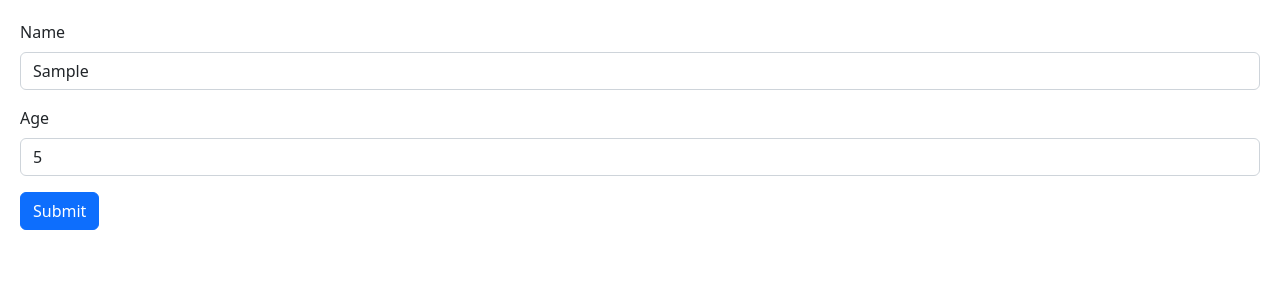
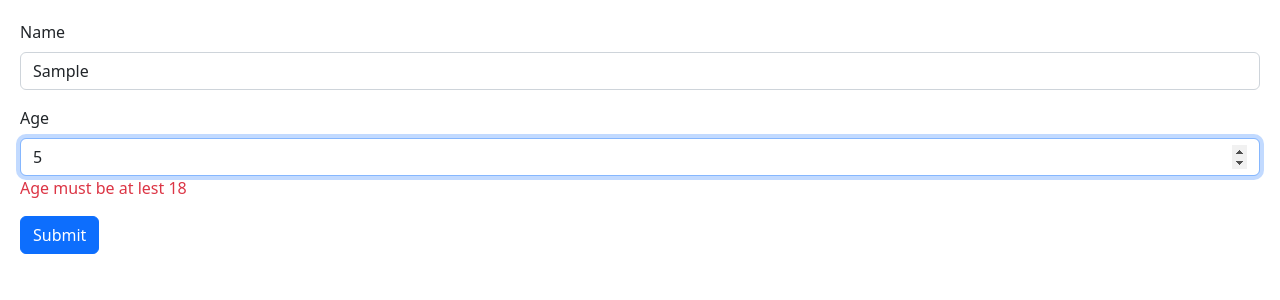
Before and after one commit to GeloneJT/react-app-dec, a React (Vite) app: page / in a window 1280 px wide. Both pictures are taken after typing "Sample", "5" into the empty fields and a click on the button "Submit". Shown: the top 300 px of the page. Built offline with nearby package versions, Linux system fonts and the light colour scheme.

Commit message:
zod library added zod validation added to Form

```diff
--- a/package.json
+++ b/package.json
@@ -9,12 +9,14 @@
     "preview": "vite preview"
   },
   "dependencies": {
+    "@hookform/resolvers": "^2.9.11",
     "bootstrap": "^5.2.3",
     "react": "^18.2.0",
     "react-dom": "^18.2.0",
     "react-hook-form": "7.43",
     "react-icons": "^4.7.1",
-    "styled-components": "^6.1.8"
+    "styled-components": "^6.1.8",
+    "zod": "^3.20.6"
   },
   "devDependencies": {
     "@types/react": "^18.0.27",
--- a/src/components/Form.tsx
+++ b/src/components/Form.tsx
@@ -1,17 +1,23 @@
 import React, { FormEvent, useRef, useState } from 'react';
 import { FieldValues, useForm } from 'react-hook-form';
+import { z } from 'zod';
+import { zodResolver } from '@hookform/resolvers/zod';
 
-interface FormData {
-  name: string;
-  age: number;
-}
+const schema = z.object({
+  name: z.string().min(3, { message: 'Name must be at least 3 characters.' }),
+  age: z
+    .number({ invalid_type_error: 'Age field is required.' })
+    .min(18, { message: 'Age must be at lest 18' }),
+});
+
+type FormData = z.infer<typeof schema>;
 
 const Form = () => {
   const {
     register,
     handleSubmit,
     formState: { errors },
-  } = useForm<FormData>();
+  } = useForm<FormData>({ resolver: zodResolver(schema) });
 
   const onSubmit = (data: FieldValues) => console.log(data);
 
@@ -22,28 +28,24 @@ const Form = () => {
           Name
         </label>
         <input
-          {...register('name', { required: true, minLength: 3 })}
+          {...register('name')}
           id="name"
           type="text"
           className="form-control"
         />
-        {errors.name?.type === 'required' && (
-          <p className="text-danger">The name field is required</p>
-        )}
-        {errors.name?.type === 'minLength' && (
-          <p className="text-danger">The name must be at least 3 characters</p>
-        )}
+        {errors.name && <p className="text-danger">{errors.name.message}</p>}
       </div>
       <div className="mb-3">
         <label htmlFor="age" className="form-label">
           Age
         </label>
         <input
-          {...register('age')}
+          {...register('age', { valueAsNumber: true })}
           id="age"
           type="number"
           className="form-control"
         />
+        {errors.age && <p className="text-danger">{errors.age.message}</p>}
       </div>
       <button className="btn btn-primary" type="submit">
         Submit
```
Also changed, not shown: 1 other file (tests, documents, lock files or other folders).
